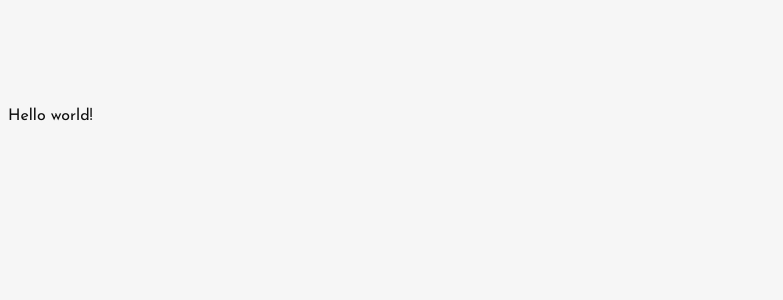
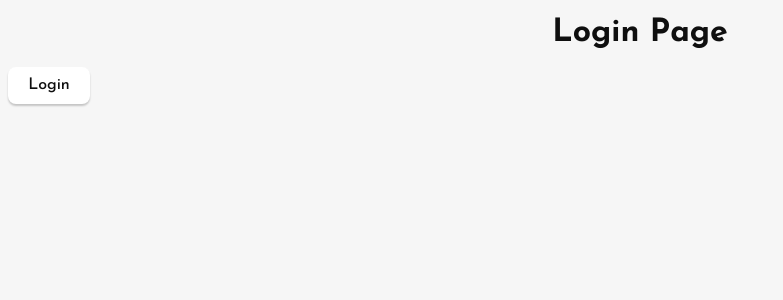
Before and after one commit to FoxwareDen/Foxtrail-frontend, a React (Vite) app: page / in a window 1280 px wide. Shown: the top 300 px of the page, without its empty margins (0-783 px from the left). Built offline with nearby package versions, Linux system fonts and the light colour scheme.

Commit message:
Set up Routing

```diff
--- a/index.html
+++ b/index.html
@@ -9,10 +9,8 @@
 <link rel="preconnect" href="https://fonts.gstatic.com" crossorigin>
 <link href="https://fonts.googleapis.com/css2?family=Josefin+Sans:ital,wght@0,100..700;1,100..700&family=Nunito:ital,wght@0,200..1000;1,200..1000&display=swap" rel="stylesheet">
   </head>
-
   <body>
     <div id="root"></div>
-    <p>Hello world!</p>
     <script type="module" src="/src/main.tsx"></script>
   </body>
 </html>
--- a/src/App.tsx
+++ b/src/App.tsx
@@ -1,12 +1,24 @@
 import "./App.css";
-
+import { BrowserRouter as Router, Routes, Route } from "react-router-dom";
+import LoginPage from './pages/LoginPage';
+import Dashboard from "./pages/Dashboard";
+import JobPrefrences from "./pages/JobPrefrences";
+import Profile from "./pages/Profile";
 function App() {
 
 
   return (
-    <main className="container">
+    <Router>
+      <div className="App">
+        <Routes>
+          <Route path="/" element={<LoginPage />} />
+          <Route path="/dashboard" element= {<Dashboard />} />
+          <Route path="/jobprefrences" element= {<JobPrefrences />} />
+          <Route path="/profile" element= {<Profile />} />
+        </Routes>
 
-    </main>
+      </div>
+    </Router>
   );
 }
 
--- /dev/null
+++ b/src/pages/Dashboard.tsx
@@ -0,0 +1,11 @@
+import React from "react";
+
+const Dashboard: React.FC = () => {
+    return(
+        <div>
+            <h1>Dashboard Page</h1>
+        </div>
+    );
+};
+
+export default Dashboard;
--- /dev/null
+++ b/src/pages/JobPrefrences.tsx
@@ -0,0 +1,11 @@
+import React from "react";
+
+const JobPrefrences: React.FC = () =>{
+    return(
+        <div>
+
+        </div>
+    );
+};
+
+export default JobPrefrences;
--- /dev/null
+++ b/src/pages/LoginPage.tsx
@@ -0,0 +1,21 @@
+import React from 'react';
+import { useNavigate } from 'react-router-dom';
+import Dashboard from './Dashboard';
+
+
+const LoginPage: React.FC = ()=>{
+    const navigate = useNavigate();
+    const handleLogin = ()=>{
+        navigate('/dashboard')
+    }
+    return(
+        <div className="min-h-screen bg-slate-700 flex flex-col items-center justify-center">
+         <h1>Login Page</h1>
+         <button
+         onClick={handleLogin}
+         >Login</button>
+        </div>
+    )
+};
+
+export default LoginPage;
--- /dev/null
+++ b/src/pages/Profile.tsx
@@ -0,0 +1,10 @@
+import React from 'react';
+
+const Profile: React.FC = () =>{
+    return(
+        <div>
+
+        </div>
+    );
+};
+ export default Profile;
```
Also changed, not shown: package.json (+6 -4 lines), 1 other file (tests, documents, lock files or other folders).
